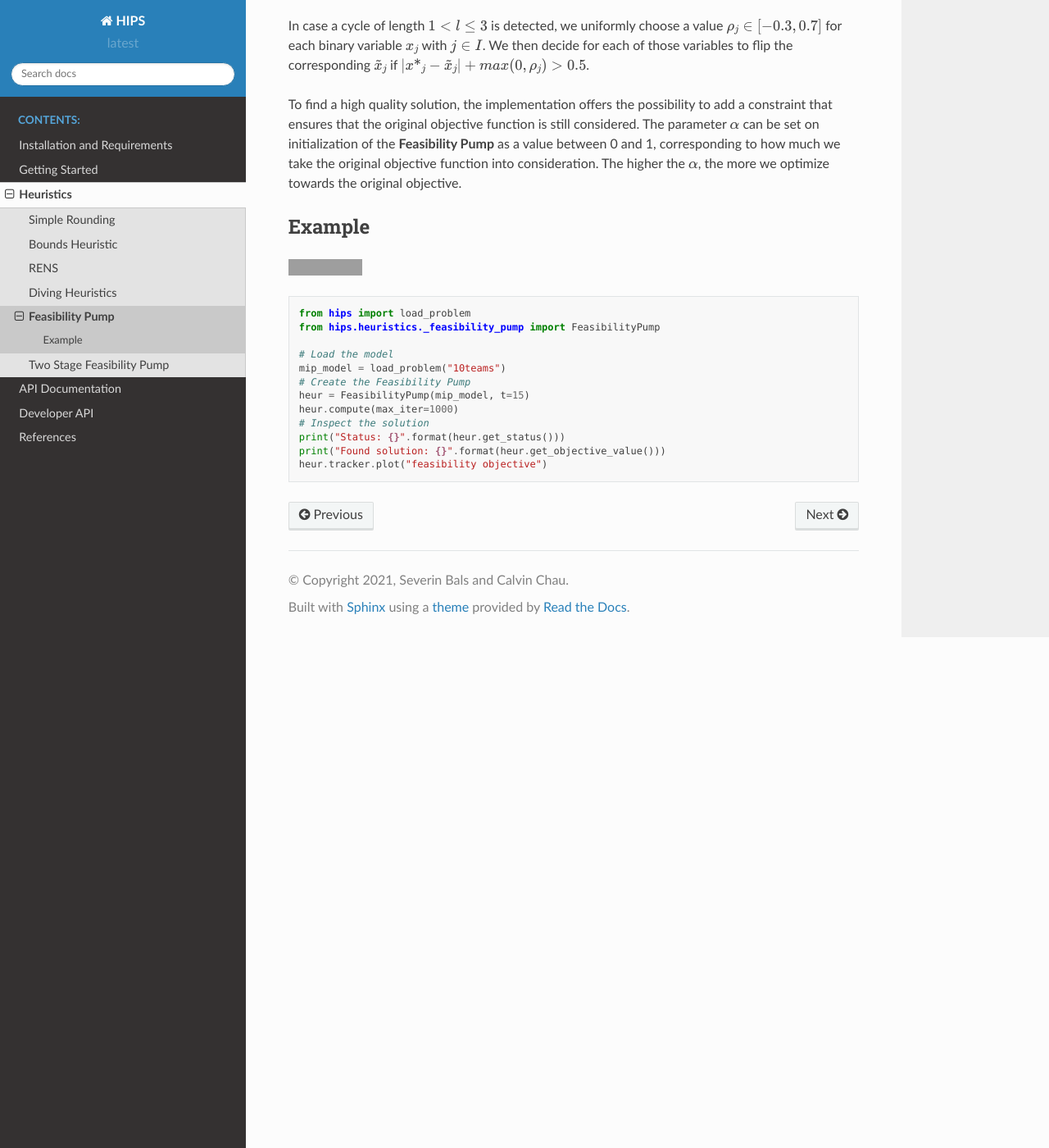
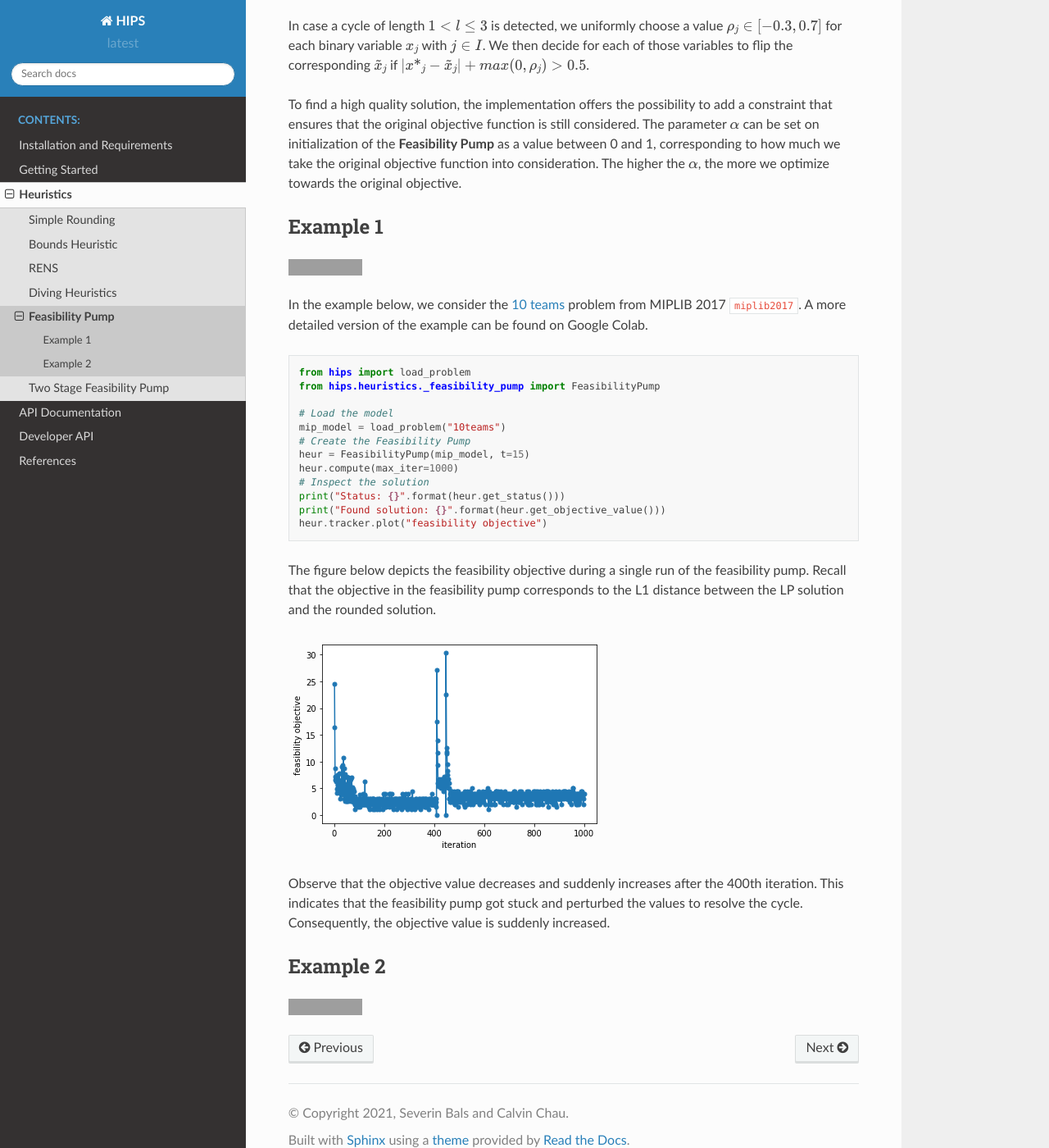
Before and after one commit to cxlvinchau/hips, a Sphinx documentation site: the page built from docs/heur/feasibility_pump.rst, in a window 1280 px wide and 1400 px high, scrolled down 1434 px. Shown: the whole window at 82% size. Built offline with Sphinx 7.4.7 and the Read the Docs theme 2.0.0, drawn with Linux system fonts in a browser that asks for light colours; cross-references to code outside the pages are shown as plain code; grey boxes are pictures that could not be loaded.

Commit message:
added 22433

```diff
--- a/docs/heur/feasibility_pump.rst
+++ b/docs/heur/feasibility_pump.rst
@@ -63,14 +63,17 @@ that ensures that the original objective function is still considered. The param
 of the **Feasibility Pump** as a value between 0 and 1, corresponding to how much we take the original objective function into consideration.
 The higher the :math:`\alpha`, the more we optimize towards the original objective.
 
-Example
--------
+Example 1
+---------
 
 .. raw:: html
 
-    <a href="https://colab.research.google.com/github/cxlvinchau/hips-examples/blob/main/notebooks/feasibility_pump_example.ipynb" target="_blank">
+    <a href="https://colab.research.google.com/github/cxlvinchau/hips-examples/blob/main/notebooks/feasibility_pump_10_teams_example.ipynb" target="_blank">
         <img src="https://colab.research.google.com/assets/colab-badge.svg" alt="Open In Colab"/>
     </a>
+
+In the example below, we consider the `10 teams <https://miplib.zib.de/instance_details_10teams.html>`_ problem from MIPLIB 2017 :cite:`miplib2017`.
+A more detailed version of the example can be found on Google Colab.
 
 .. code-block:: python
 
@@ -86,3 +89,20 @@ Example
     print("Status: {}".format(heur.get_status()))
     print("Found solution: {}".format(heur.get_objective_value()))
     heur.tracker.plot("feasibility objective")
+
+The figure below depicts the feasibility objective during a single run of the feasibility pump. Recall that the objective
+in the feasibility pump corresponds to the L1 distance between the LP solution and the rounded solution.
+
+.. image:: ../img/fp-objective.png
+
+Observe that the objective value decreases and suddenly increases after the 400th iteration. This indicates that the feasibility
+pump got stuck and perturbed the values to resolve the cycle. Consequently, the objective value is suddenly increased.
+
+Example 2
+---------
+
+.. raw:: html
+
+    <a href="https://colab.research.google.com/github/cxlvinchau/hips-examples/blob/main/notebooks/feasibility_pump_22433_example.ipynb" target="_blank">
+        <img src="https://colab.research.google.com/assets/colab-badge.svg" alt="Open In Colab"/>
+    </a>
--- a/docs/index.rst
+++ b/docs/index.rst
@@ -27,7 +27,9 @@ badges that look like this:
 
     <img src="https://colab.research.google.com/assets/colab-badge.svg" alt="Open In Colab"/>
 
-These badges lead to code examples in Python notebooks that you can run and try out without any setup.
+These badges lead to code examples in Python notebooks that you can run and try out without any setup. In addition,
+the examples on Google Colab are often more detailed and contain additional code. Thus, we strongly recommend the usage of Google
+Colab.
 
 .. toctree::
    :maxdepth: 2
```
Also changed, not shown: docs/img/fp-objective.png (added), 2 other files.
